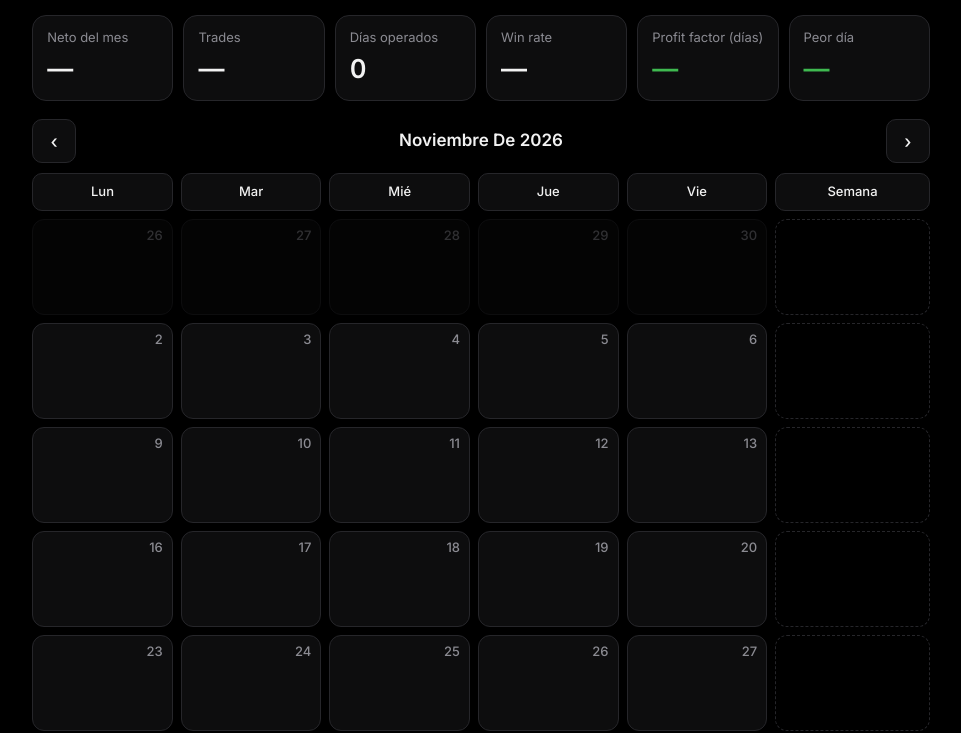
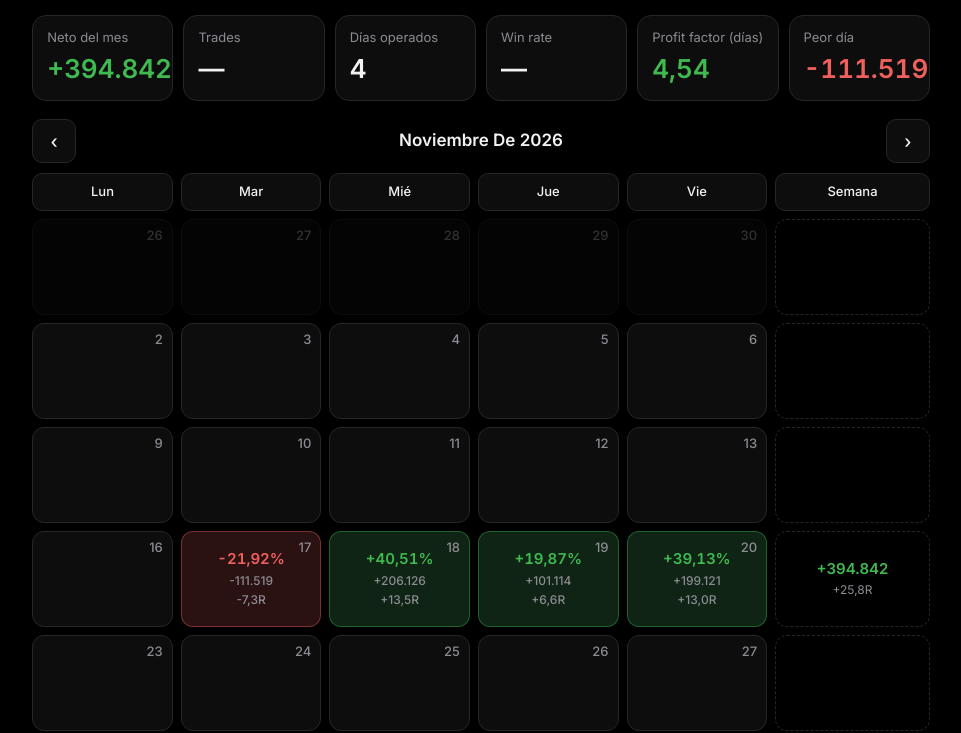
Before and after one commit to Camilo010101/panel-trading, a plain HTML site: page index.html in a window 1280 px wide. Shown: the part 92-825 px from the top of the page, without its empty margins (159-1120 px from the left). Drawn offline with Linux system fonts and the light colour scheme.

Commit message:
Agregar datos del panel

```diff
--- a/index.html
+++ b/index.html
@@ -116,7 +116,12 @@ details summary{cursor:pointer;font-weight:600;min-height:44px;display:flex;alig
 <script>
 {
 const KEY='xtbPanel.v1';
-const SEED={ajustes:{R:10000,cap:1000000},dias:{}};
+const SEED={ajustes:{R:15300,cap:508842},dias:{
+ '2026-11-17':{pl:-111519,tr:null,ga:null,nota:'Compra nocturna 22:10 promediando 5 veces sin SL: -114.520. Rompió el stop diario con una sola idea.'},
+ '2026-11-18':{pl:206126,tr:null,ga:null,nota:'Ventas de oro en la mañana.'},
+ '2026-11-19':{pl:101114,tr:null,ga:null,nota:'Retiro de 150.000.'},
+ '2026-11-20':{pl:199121,tr:null,ga:null,nota:'Venta 00:14 con 3 entradas a la contra sin SL: +84.311. Salió bien por el mercado. Retiro de 150.000.'}
+}};
 let db;
 try{db=JSON.parse(localStorage.getItem(KEY))}catch(e){}
 if(!db||!db.dias)db=structuredClone(SEED);
```
